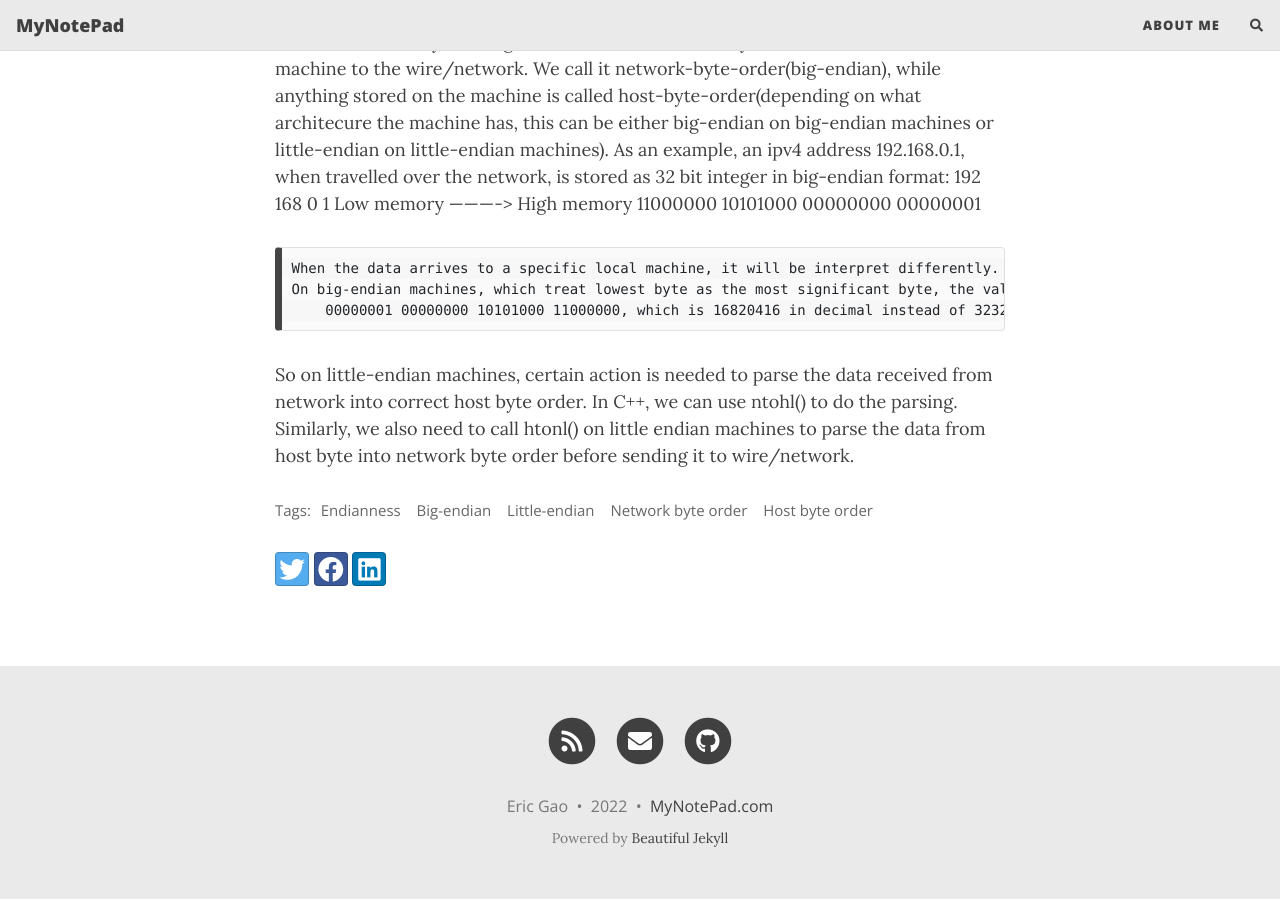
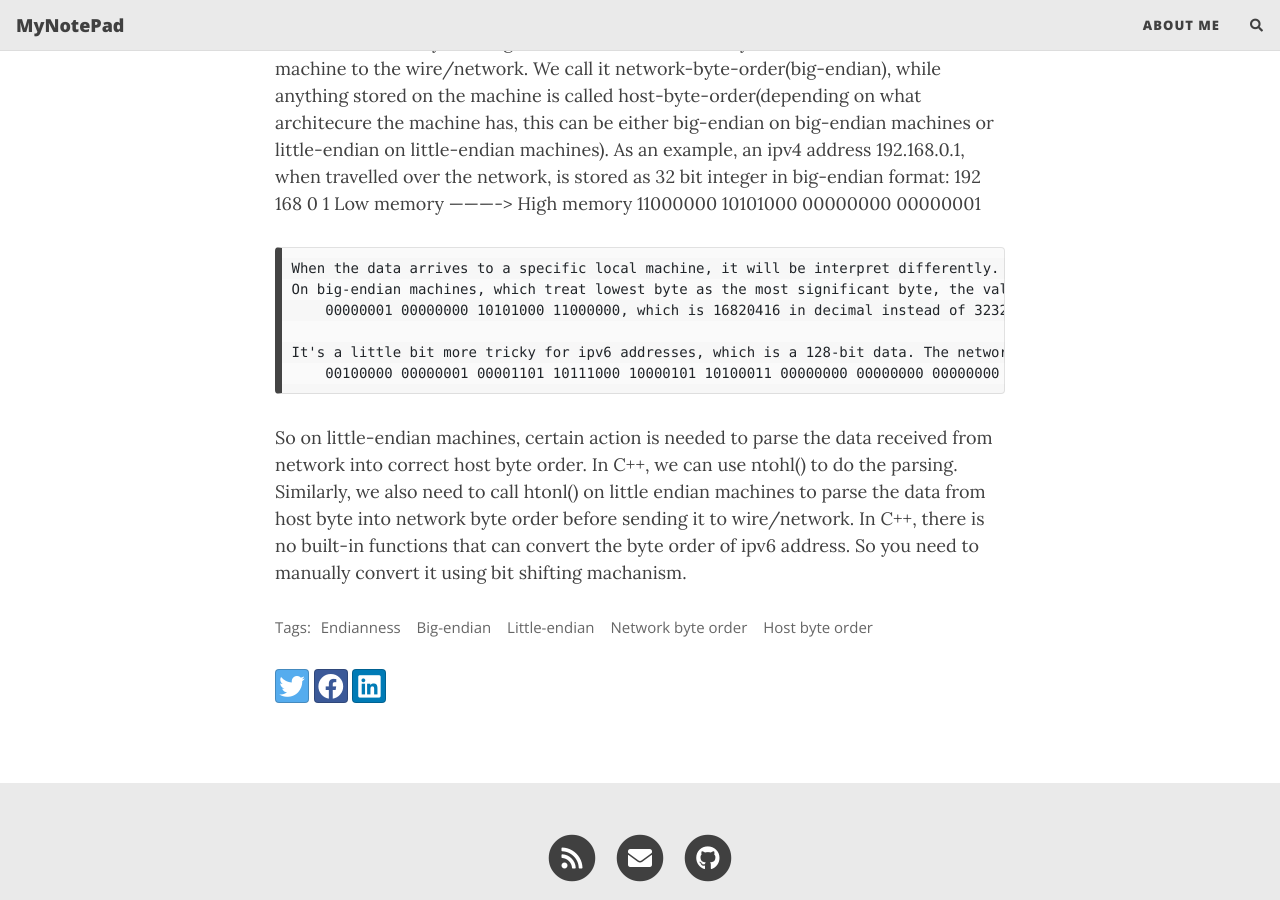
Before and after one commit to ericgggg/Lianghao, a Jekyll site: the page built from _posts/2022-04-03-Endianess.md, in a window 1280 px wide and 900 px high, scrolled down 1602 px. Built offline with Jekyll 4.4.1, drawn with Linux system fonts in a browser that asks for light colours; nearby versions of some CDN libraries; comment, search, counter and statistics services are not loaded.

Commit message:
add ipv6 address

```diff
--- a/_posts/2022-04-03-Endianess.md
+++ b/_posts/2022-04-03-Endianess.md
@@ -53,4 +53,7 @@ As you can see, there will be problem when machine with different endianness com
     On big-endian machines, which treat lowest byte as the most significant byte, the value will be the same. While on little-endian machines, which treat lowest byte as the most least significant byte, the value will be:
         00000001 00000000 10101000 11000000, which is 16820416 in decimal instead of 3232235521.
 
-So on little-endian machines, certain action is needed to parse the data received from network into correct host byte order. In C++, we can use ntohl() to do the parsing. Similarly, we also need to call htonl() on little endian machines to parse the data from host byte into network byte order before sending it to wire/network.
+    It's a little bit more tricky for ipv6 addresses, which is a 128-bit data. The network byte order of ipv6 address: 2001:0db8:85a3:0000:0000:8a2e:0370:7334 will be:
+        00100000 00000001 00001101 10111000 10000101 10100011 00000000 00000000 00000000 00000000 10001010 00101110 00000011 01110000 01110011 00110100
+
+So on little-endian machines, certain action is needed to parse the data received from network into correct host byte order. In C++, we can use ntohl() to do the parsing. Similarly, we also need to call htonl() on little endian machines to parse the data from host byte into network byte order before sending it to wire/network. In C++, there is no built-in functions that can convert the byte order of ipv6 address. So you need to manually convert it using bit shifting machanism.
```
